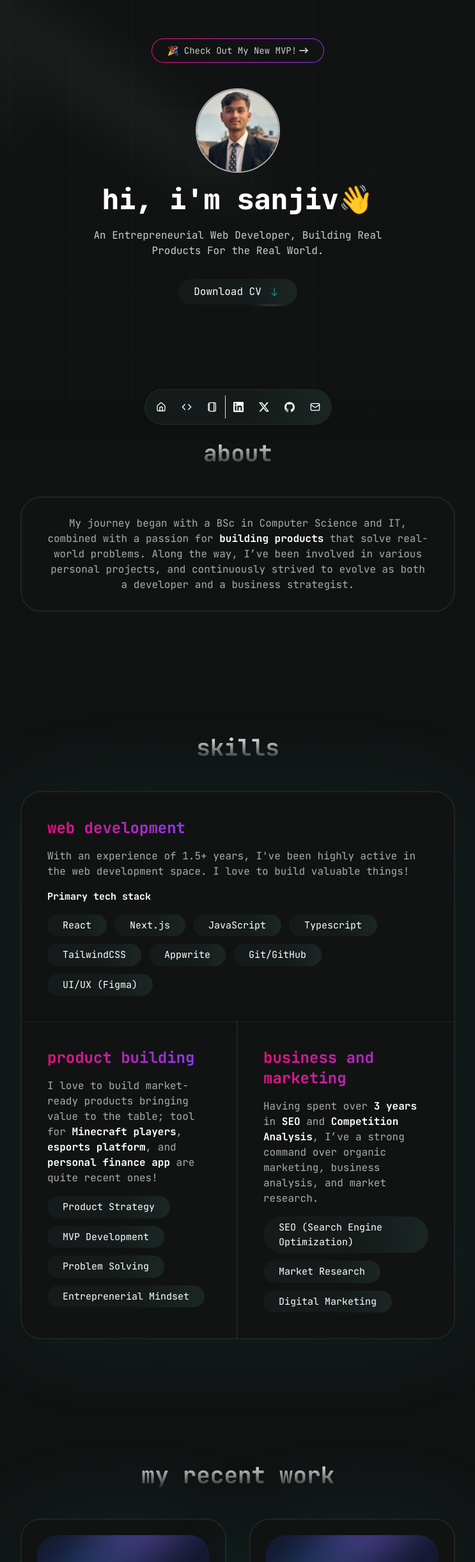
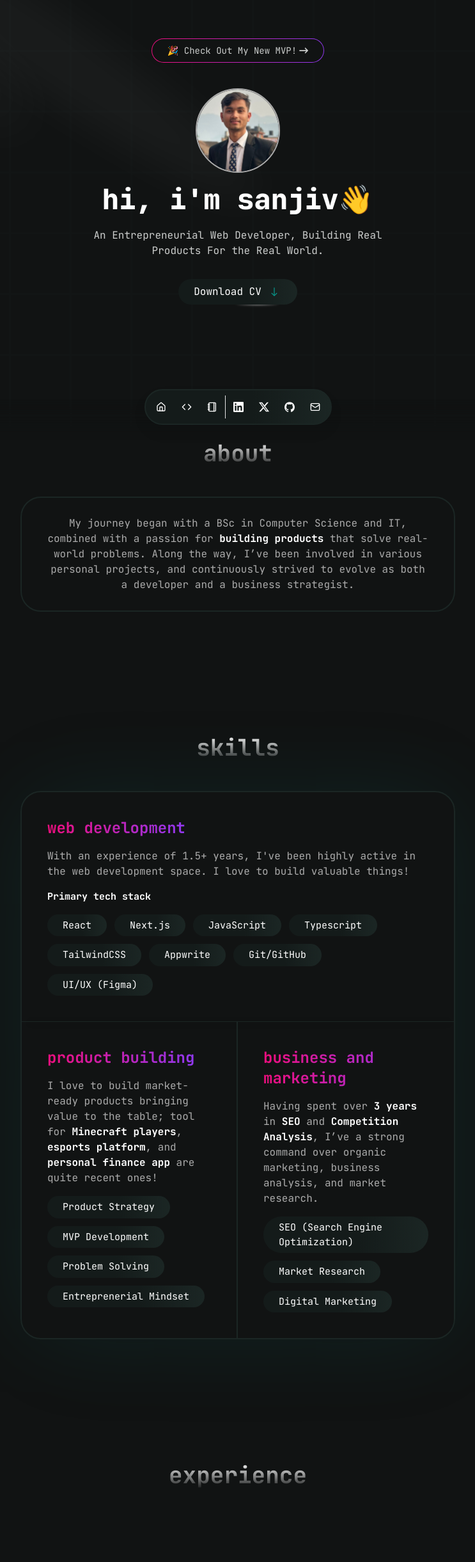
Before and after one commit to SanjivJais/portfolio, a Next.js app: page / in a window 1280 px wide. Shown: the part 112-2553 px from the top of the page at 64% size, without its empty margins (268-1011 px from the left). Built offline with nearby package versions, Linux system fonts and the light colour scheme.

Commit message:
Get in touch section completed

```diff
--- a/app/page.tsx
+++ b/app/page.tsx
@@ -4,6 +4,8 @@ import { Portfolio } from "@/components/Portfolio";
 import Navbar from "@/components/navbar";
 import About from "@/components/About";
 import { WhyMeRevealCanvas } from "@/components/whyMe";
+import { Contact } from "@/components/contact";
+import { Experience } from "@/components/experience";
 
 
 export default function Home() {
@@ -15,8 +17,10 @@ export default function Home() {
         <div className="flex flex-col lg:mx-[260px] mx-14 ">
           <About />
           <Skills />
+          <Experience />
           <Portfolio />
           <WhyMeRevealCanvas />
+          <Contact />
         </div>
       </div>
     </main>
--- /dev/null
+++ b/components/contact.tsx
@@ -0,0 +1,61 @@
+"use client"
+
+import React from 'react'
+import { FaRegCopy } from 'react-icons/fa6'
+import toast, { Toaster } from "react-hot-toast";
+import { DATA } from '@/data/resume';
+import { MdArrowOutward } from 'react-icons/md';
+import Link from 'next/link';
+
+export const Contact = () => {
+
+    const handleCopy = async () => {
+        try {
+            await navigator.clipboard.writeText(DATA.contact.email);
+            toast('Email copied!',
+                {
+                    icon: '👏',
+                    style: {
+                        borderRadius: '10px',
+                        border: '1px solid #1B2624',
+                        background: '#111313',
+                        color: '#07998C',
+                    },
+                }
+            );
+        } catch (err) {
+            toast.error("Failed to copy!");
+        }
+    };
+
+    return (
+        <div className='flex flex-col items-center gap-8 mt-48 mb-48'>
+            <h2 className='heading_grad text-4xl font-bold'>get in touch</h2>
+
+
+            <p className='text-white-100 text-center max-w-xl'>Whether you're looking to collaborate or have a great opportunity in mind, <span className='bold-text'>let's connect</span> and make things happen!</p>
+
+            <div className="flex flex-col gap-4 items-center mt-3">
+                <h3 className='fancy_grad_text text-xl'>Email me on</h3>
+                <div className="card_grad text-white-400 flex items-center gap-4 px-6 py-2 rounded-full border-2 border-card">
+                    <span>{DATA.contact.email}</span>
+                    <FaRegCopy onClick={handleCopy} title='Copy email' className='text-accent cursor-pointer ' />
+
+                </div>
+                <Toaster position="bottom-right" reverseOrder={false} />
+            </div>
+
+            <div className="flex flex-col gap-4 items-center mt-3">
+                <h3 className='fancy_grad_text text-xl'>OR, DM me on</h3>
+                <div className="flex items-center gap-8">
+                    <Link href={DATA.contact.social.LinkedIn.url} className='flex items-center gap-2 group text-white cursor-pointer'><span>LinkedIn</span><MdArrowOutward className='text-white-100 transform group-hover:translate-x-1 group-hover:-translate-y-1 transition-all duration-150' /></Link>
+                    <Link href={DATA.contact.social.X.url} className='flex items-center gap-2 group text-white cursor-pointer'><span>X (Twitter)</span><MdArrowOutward className='text-white-100 transform group-hover:translate-x-1 group-hover:-translate-y-1 transition-all duration-150' /></Link>
+                </div>
+            </div>
+
+
+
+
+        </div>
+    )
+}
--- /dev/null
+++ b/components/experience.tsx
@@ -0,0 +1,12 @@
+import React from 'react'
+
+export const Experience = () => {
+    return (
+        <div className='flex flex-col items-center gap-8 mt-48'>
+            <h2 className='heading_grad text-4xl font-bold'>experience</h2>
+
+
+
+        </div>
+    )
+}
--- a/components/whyMe.tsx
+++ b/components/whyMe.tsx
@@ -11,7 +11,7 @@ export function WhyMeRevealCanvas() {
     const [hoveredIndex, setHoveredIndex] = React.useState(1);
     return (
         <>
-            <div className='flex flex-col items-center gap-12 mt-48 mb-48'>
+            <div className='flex flex-col items-center gap-12 mt-48'>
                 <h2 className='heading_grad text-4xl font-bold'>why me?</h2>
                 <div className="flex lg:flex-row flex-col items-center justify-between w-full gap-4 mx-auto">
 
--- a/package.json
+++ b/package.json
@@ -26,6 +26,7 @@
     "react": "^18",
     "react-dom": "^18",
     "react-element-to-jsx-string": "^15.0.0",
+    "react-hot-toast": "^2.4.1",
     "react-icons": "^5.3.0",
     "tailwind-merge": "^2.5.4",
     "tailwindcss-animate": "^1.0.7",
```
Also changed, not shown: 1 other file (tests, documents, lock files or other folders).
